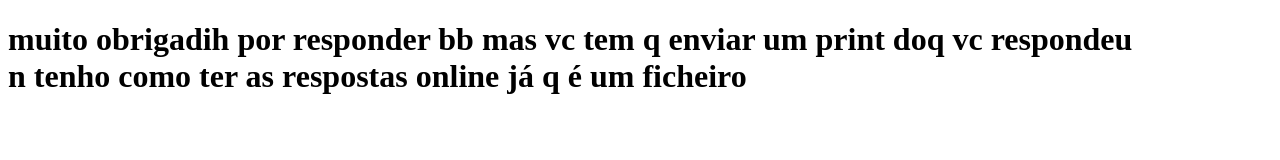
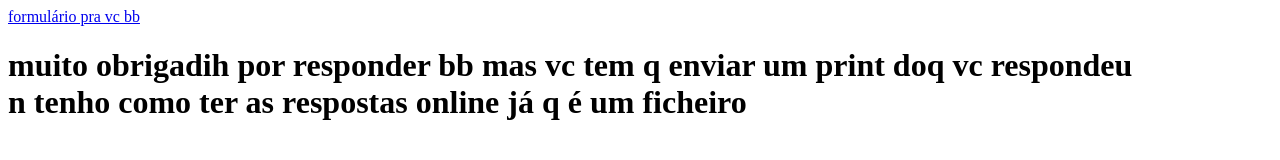
Before and after one commit to gabvian4/pikinha, a plain HTML site: page projeto/a.html in a window 1280 px wide. Drawn offline with Linux system fonts and the light colour scheme.

Commit message:
Update a.html

```diff
--- a/projeto/a.html
+++ b/projeto/a.html
@@ -6,6 +6,7 @@
     <title>tankiu</title>
 </head>
 <body>
+    <a href="../vix.html">formulário pra vc bb</a>
     <h1>muito obrigadih por responder bb mas vc tem q enviar um print doq vc respondeu <br>
         n tenho como ter as respostas online já q é um ficheiro
     </h1>
```
